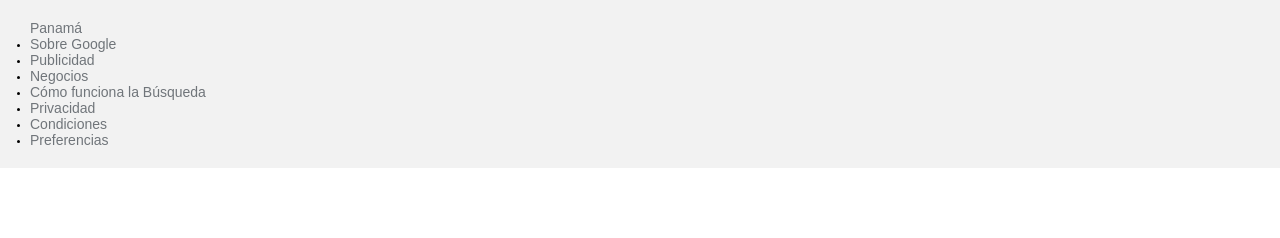
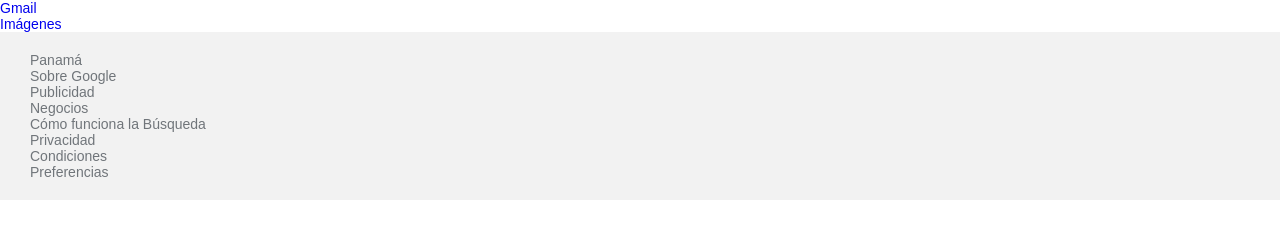
Before and after one commit to gabycarol04/Clone-GoogleDesign, a plain HTML site: page index.html in a window 1280 px wide. Drawn offline with Linux system fonts and the light colour scheme.

Commit message:
variables css

```diff
--- a/index.html
+++ b/index.html
@@ -10,7 +10,14 @@
 </head>
 <body>
     <header>
-
+        <nav>
+            <ul>
+                <li><a href="https://www.google.com/intl/es/gmail/about/">Gmail</a></li>
+                <li><a href="https://www.google.com.pa/imghp?hl=es&ogbl">Imágenes</a></li>
+                <li><a href=""></a></li>
+                <li><a href=""></a></li>
+            </ul>
+        </nav>
     </header>
     <main>
 
--- a/style.css
+++ b/style.css
@@ -1,3 +1,9 @@
+:root{
+    --font-google: arial, sans-serif;
+    --p-font: 1.4rem;
+    --secondary-color: rgb(112, 117, 122);
+    --secondary-background-color: #f2f2f2;
+}
 *{
     box-sizing: border-box;
     padding: 0;
@@ -6,14 +12,19 @@
 html{
     font-size: 62.5%;
 }
+a{
+    text-decoration: none;
+}
+li{
+    list-style: none;
+}
 p, a{
-    font-size: 1.4rem;
-    font-family: arial, sans-serif;
+    font-size: var(--p-font);
+    font-family: var(--font-google);
 }
 
 .footer-li a, .footer-location p{
-    text-decoration: none;
-    color: rgb(112, 117, 122);
+    color: var(--secondary-color);
 }
 .footer-location, .footer-help{
 
@@ -21,5 +32,5 @@
 }
 footer{
     padding: 20px 30px;
-    background-color: #f2f2f2;
+    background-color: var(--secondary-background-color);
 }
```
